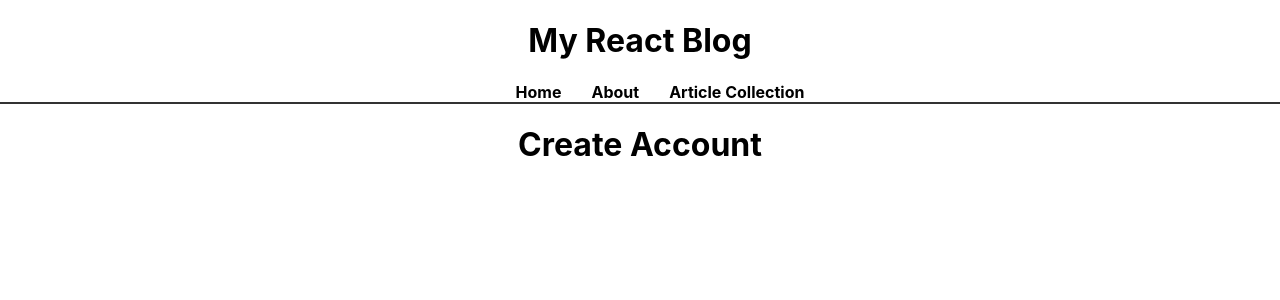
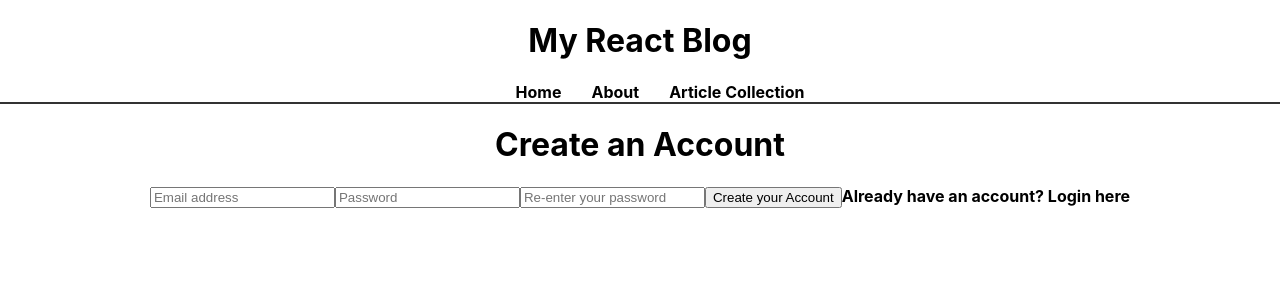
Before and after one commit to tonytran97/react-blog, a React (Create React App) app in the folder client/: page /create-account in a window 1280 px wide. Shown: the top 300 px of the page. Built offline with nearby package versions, Linux system fonts and the light colour scheme.

Commit message:
create account page w/ firebase auth

```diff
--- a/client/src/pages/Create.js
+++ b/client/src/pages/Create.js
@@ -1,6 +1,50 @@
+import { useState } from 'react';
+import { Link, useNavigate } from 'react-router-dom';
+import { getAuth, createUserWithEmailAndPassword } from 'firebase/auth';
+
 const CreateUser = () => {
+    const [email, setEmail] = useState('');
+    const [password, setPassword] = useState('');
+    const [confirm, setConfirm] = useState('');
+    const [error, setError] = useState('');
+
+    const navigate = useNavigate();
+
+    const createAccount = async () => {
+        try {
+            if (password !== confirm) {
+                setError('Your passwords do not match, please try again');
+                return;
+            }
+
+            await createUserWithEmailAndPassword(getAuth(), email, password);
+            navigate('/collection');
+        } catch(e) {
+            setError(e.message);
+        }
+    }
+
     return(
-        <h1>Create Account</h1>
+        <>
+        <h1>Create an Account</h1>
+        {error && <p>{error}</p>}
+        <input
+         placeholder='Email address'
+         value={email}
+         onChange={e => setEmail(e.target.value)} />
+        <input
+        type="password"
+        placeholder='Password'
+        value={password}
+        onChange={e => setPassword(e.target.value)} />
+        <input
+        type="password"
+        placeholder='Re-enter your password'
+        value={confirm}
+        onChange={e => setConfirm(e.target.value)} />
+        <button onClick={createAccount}>Create your Account</button>
+        <Link to="/login">Already have an account? Login here</Link>
+        </>
     );
 }
 
```
